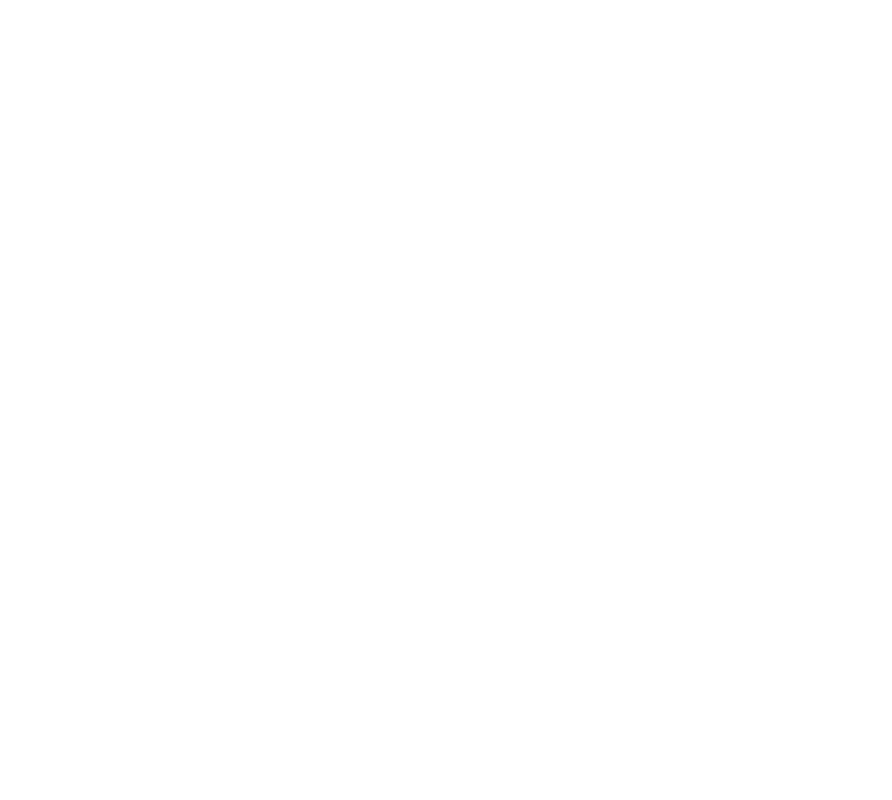
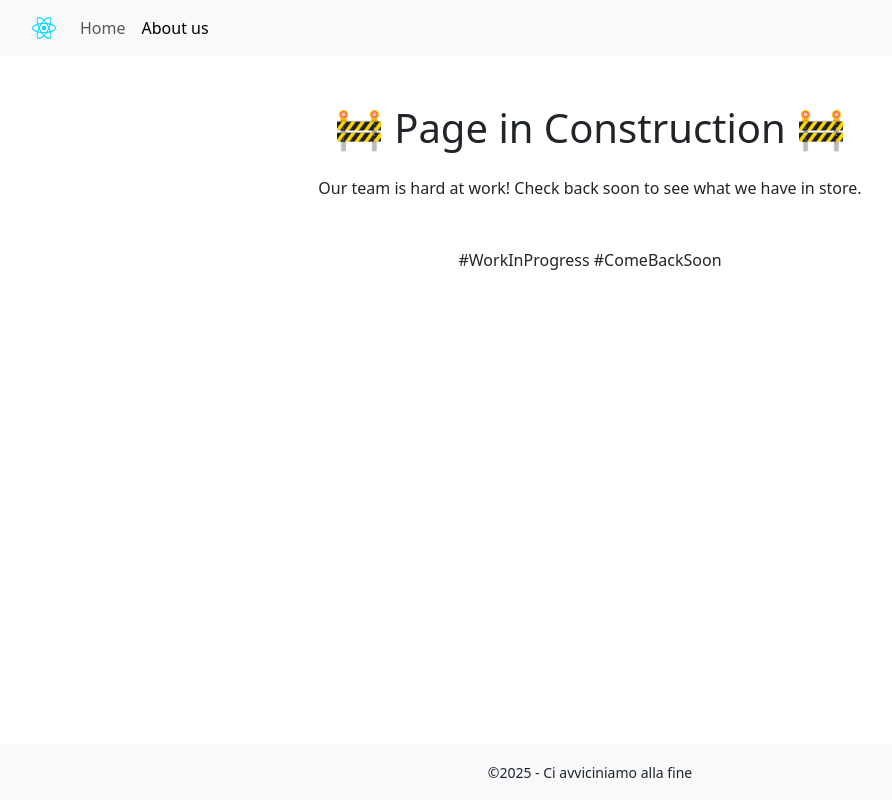
Before and after one commit to Michecosa/webapp-react, a React (Vite) app: page /aboutus in a window 1280 px wide. Before the commit this address had no page. Shown: the whole page, without its empty margins (50-942 px from the left). Built offline with nearby package versions, Linux system fonts and the light colour scheme.

Commit message:
Add AboutUs page

```diff
--- a/src/App.jsx
+++ b/src/App.jsx
@@ -3,6 +3,7 @@ import DefaultLayout from "./layouts/DefaultLayout";
 import Homepage from "./pages/Homepage";
 import Movie from "./pages/Movie";
 import NotFound from "./pages/NotFound";
+import AboutUs from "./pages/AboutUs";
 
 function App() {
   return (
@@ -11,6 +12,7 @@ function App() {
         <Route element={<DefaultLayout />}>
           <Route index element={<Homepage />} />
           <Route path="/movie/:id" element={<Movie />} />
+          <Route path="/aboutus" element={<AboutUs />} />
           <Route path="/notfound" element={<NotFound />} />
         </Route>
       </Routes>
--- /dev/null
+++ b/src/pages/AboutUs.jsx
@@ -0,0 +1,14 @@
+export default function AboutUs() {
+  return (
+    <div className="flex flex-col items-center justify-center p-6 mt-5">
+      <div className="text-center">
+        <h1 className="font-bold mb-4">🚧 Page in Construction 🚧</h1>
+        <p className="text-xl mb-5">
+          Our team is hard at work! Check back soon to see what we have in
+          store.
+        </p>
+        <p className="mt-4">#WorkInProgress #ComeBackSoon</p>
+      </div>
+    </div>
+  );
+}
```
